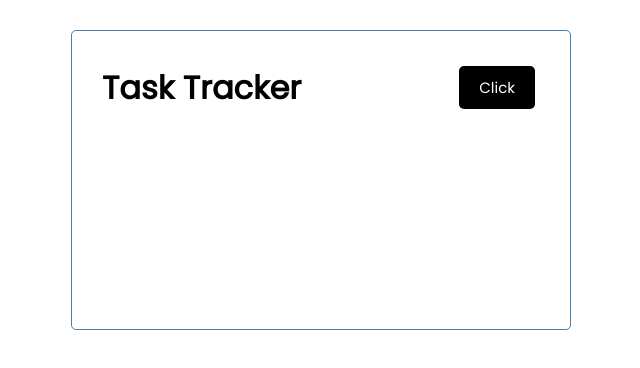
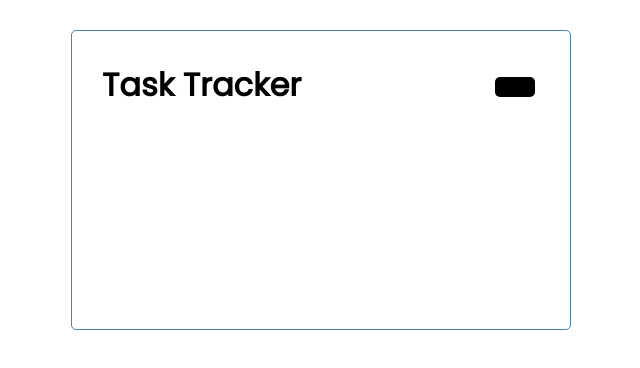
Before and after one commit to mgroholy/task-tracker-angular, an Angular app: page / in a window 1280 px wide. Shown: the top 368 px of the page, without its empty margins (319-959 px from the left). Built offline with nearby package versions, Linux system fonts and the light colour scheme.

Commit message:
feat: handle onClick in button component.

```diff
--- a/src/app/components/button/button.component.html
+++ b/src/app/components/button/button.component.html
@@ -1 +1,7 @@
-<button class="btn">Click</button>
+<button
+  [ngStyle]="{ 'background-color': color }"
+  class="btn"
+  (click)="onClick()"
+>
+  {{ text }}
+</button>
--- a/src/app/components/button/button.component.ts
+++ b/src/app/components/button/button.component.ts
@@ -1,15 +1,20 @@
-import { Component, OnInit } from '@angular/core';
+import { Component, OnInit, Input, Output, EventEmitter } from '@angular/core';
 
 @Component({
   selector: 'app-button',
   templateUrl: './button.component.html',
-  styleUrls: ['./button.component.css']
+  styleUrls: ['./button.component.css'],
 })
 export class ButtonComponent implements OnInit {
+  @Input() text?: string;
+  @Input() color?: string;
+  @Output() btnClick = new EventEmitter();
 
-  constructor() { }
+  constructor() {}
 
-  ngOnInit(): void {
+  ngOnInit(): void {}
+
+  onClick() {
+    this.btnClick.emit();
   }
-
 }
```
